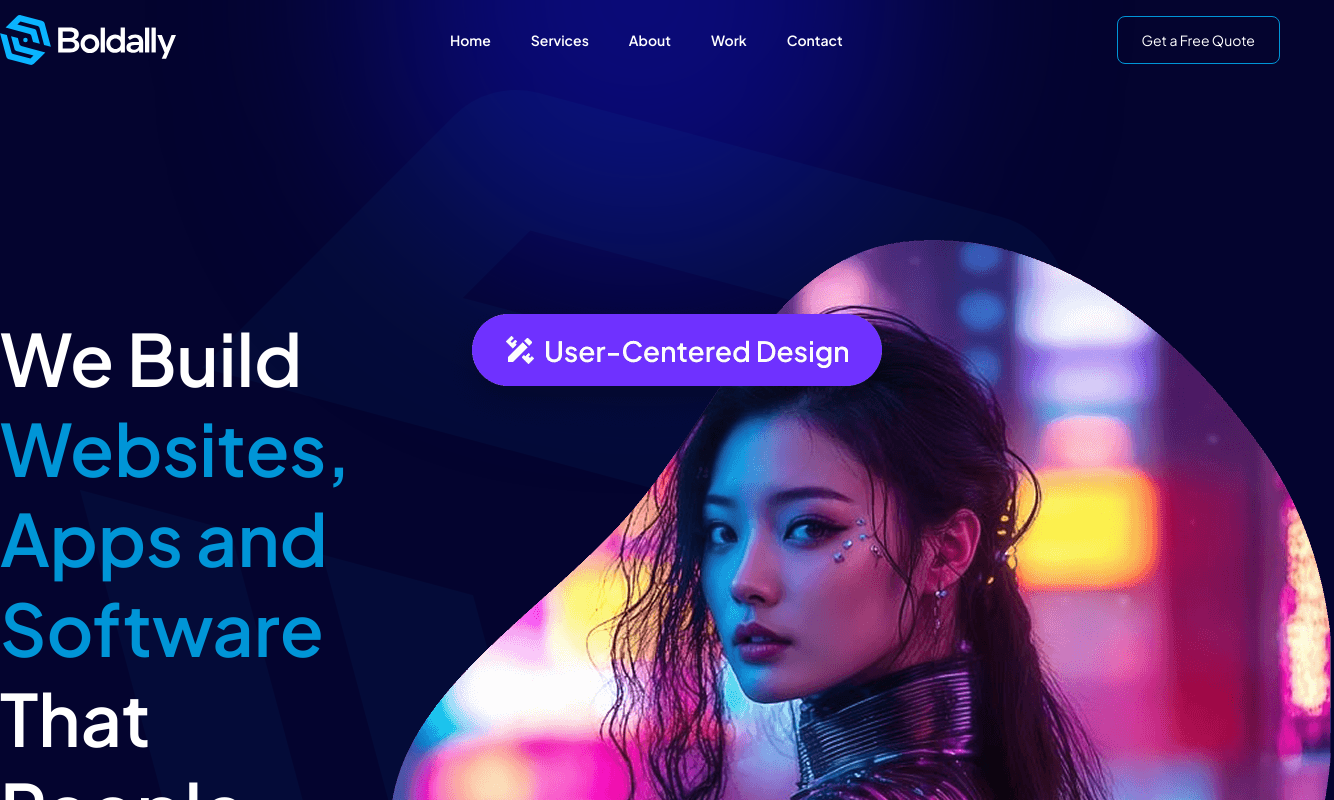
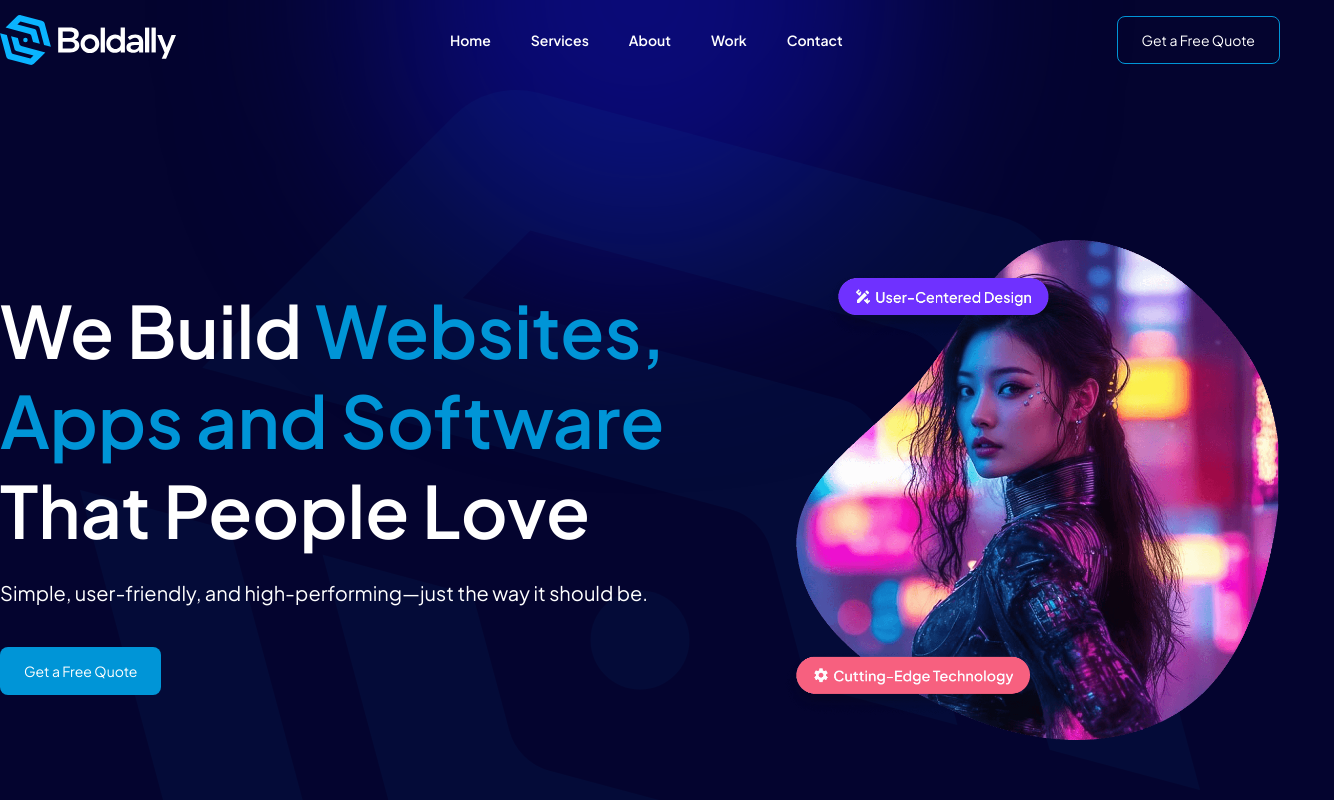
Before and after one commit to gagansday/deploy-only-project-boldally.com-2025, a Next.js app: page / in a window 1280 px wide. Shown: the top 800 px of the page, 1334 px wide, since content can reach past the window. Built offline with nearby package versions, Linux system fonts and the light colour scheme.

Commit message:
fix: hero image

```diff
--- a/components/sections/home/Hero.tsx
+++ b/components/sections/home/Hero.tsx
@@ -24,7 +24,7 @@ export default function Hero() {
           </Button>
         </div>
 
-        <Image src={heroImage} alt="" className="aspect-squarer" />
+        <Image src={heroImage} alt="" width={500} className="aspect-square" />
       </div>
 
       <div className="mt-10 px-20">
```
